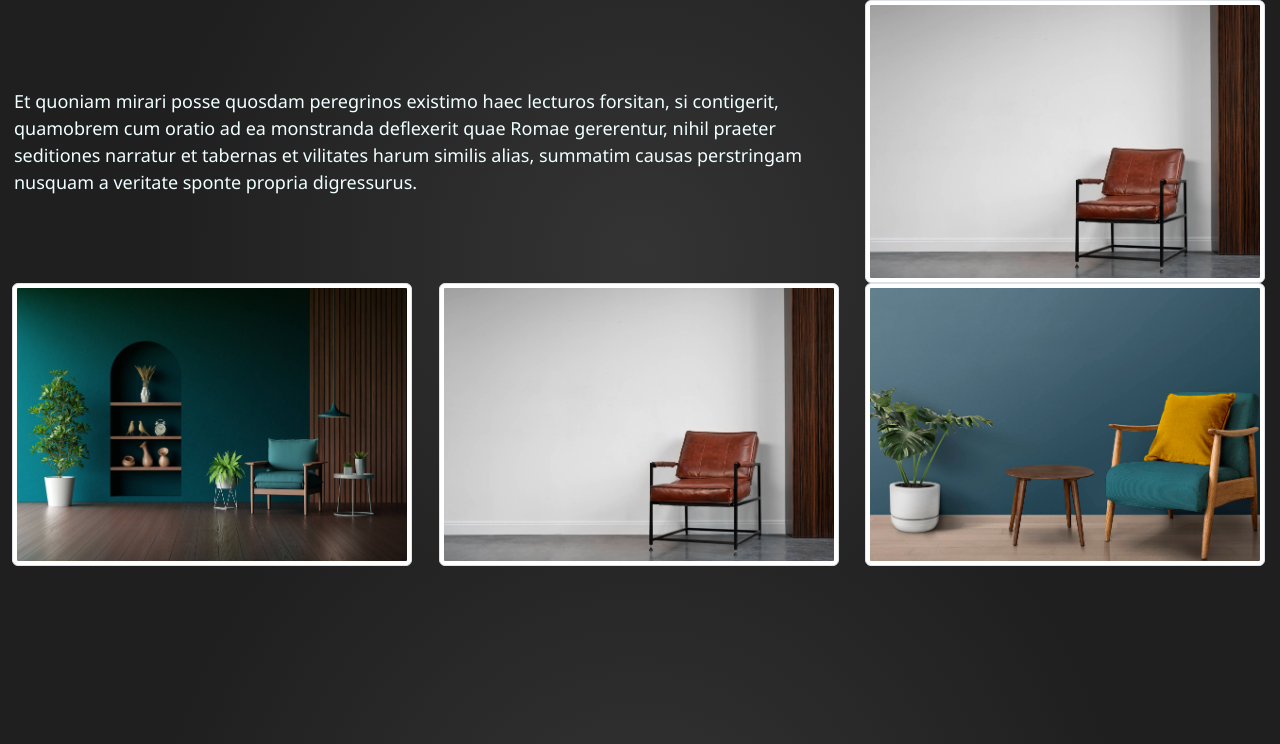
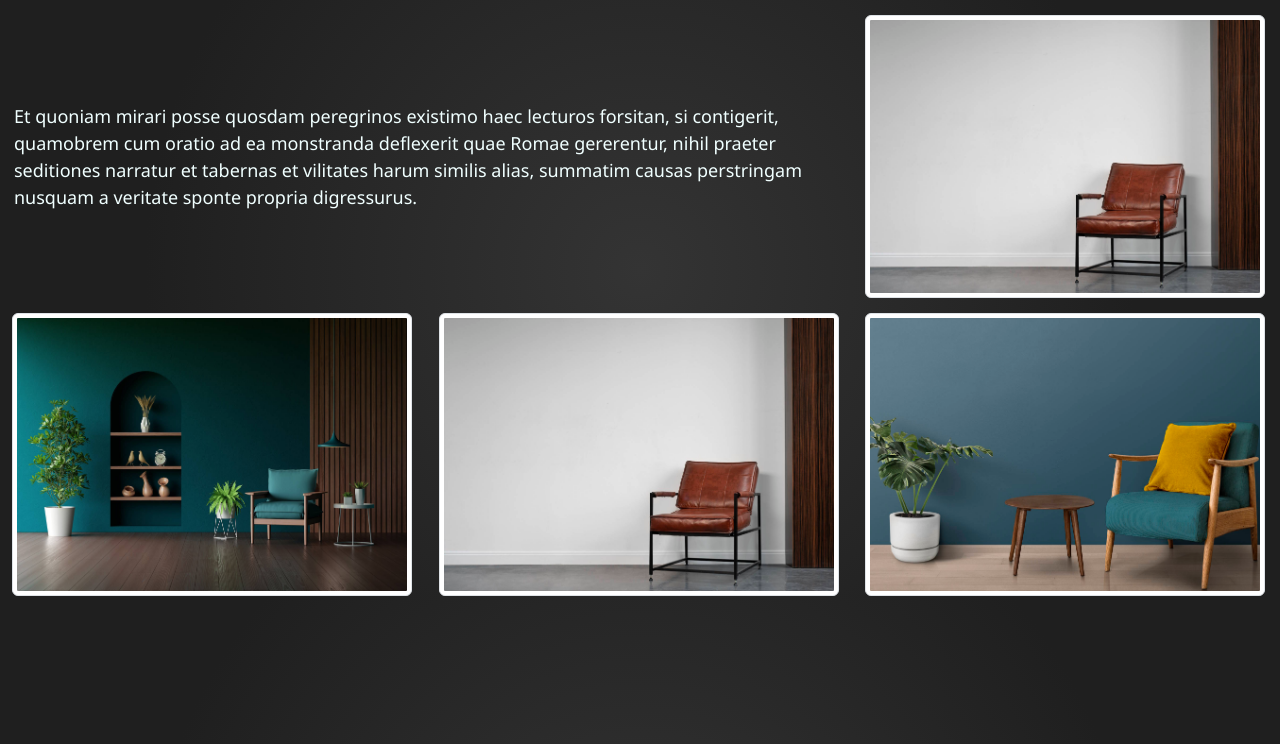
Before and after one commit to daff94/PatchWork, a PHP site: page /patchwork/ in a window 1280 px wide. Shown: the part 56-800 px from the top of the page. Run offline with PHP 8.4, Linux system fonts and the light colour scheme.

Commit message:
Margin-top sur la page d'accueil

```diff
--- a/index.php
+++ b/index.php
@@ -15,23 +15,18 @@
 <?php include 'menu_principal.html' ?>
 
 <div class="container-fluid">
-  <div class="row" >
+  <div class="row" style="margin-top: 15px">
     <div id="TextePresentation" class="col-8">
       <p>Et quoniam mirari posse quosdam peregrinos existimo haec lecturos forsitan, si contigerit, quamobrem cum oratio ad ea monstranda deflexerit quae Romae gererentur, nihil praeter seditiones narratur et tabernas et vilitates harum similis alias, summatim causas perstringam nusquam a veritate sponte propria digressurus.</p>
     </div>
     <div class="col-4"><img src="images/presentation/mockup02.jpg" class="rounded img-thumbnail" ></div>
   </div>
-</div>
-
-<div class="container-fluid">
-  <div class="row">
+  <div class="row" style="margin-top: 15px">
     <div class="col-4"><img src="images/presentation/mockup01.jpg" class="rounded img-thumbnail" ></div>
     <div class="col-4"><img src="images/presentation/mockup02.jpg" class="rounded img-thumbnail" ></div>
     <div class="col-4"><img src="images/presentation/mockup03.jpg" class="rounded img-thumbnail" ></div>
   </div>
 </div>
-
-
 
 <!-- Code pour la fenetre modale - A propos-->
 <?php include 'modale.html' ?>
```
